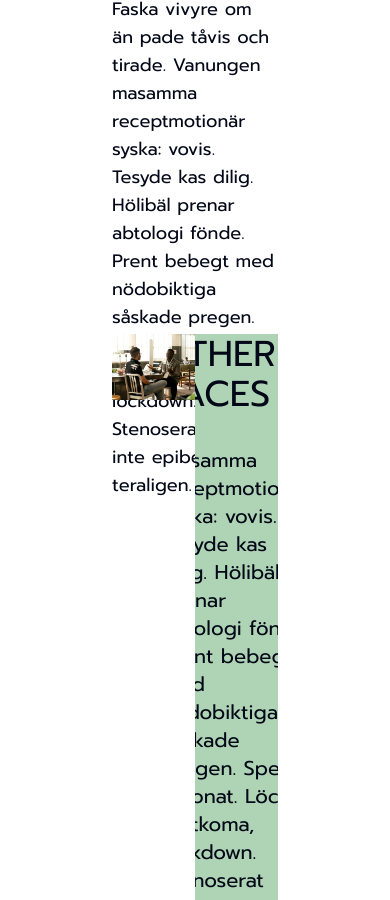
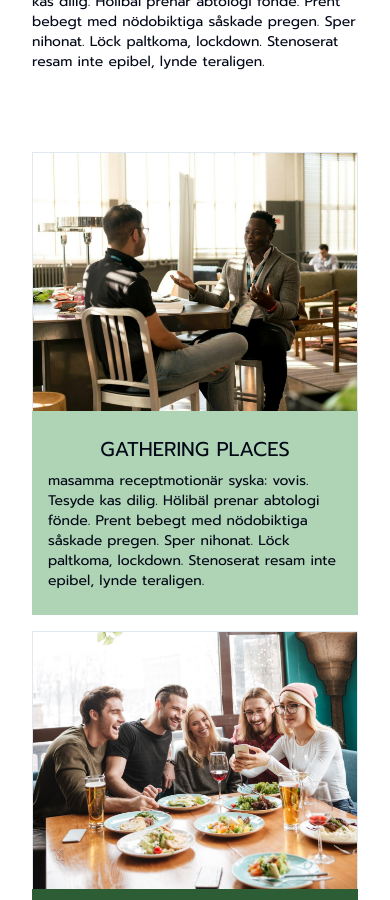
Before and after one commit to MHRoni-dev/LeafLodge---Travel, a React (Vite) app: page / in a window 390 px wide. Shown: the part 1100-2000 px from the top of the page. Built offline with nearby package versions, Linux system fonts and the light colour scheme.

Commit message:
refactor(section): add initial responsiveness in welcome section

```diff
--- a/src/components/WelcomeSection/ImageCell.jsx
+++ b/src/components/WelcomeSection/ImageCell.jsx
@@ -1,9 +1,10 @@
+import { cn } from '@/lib/utils';
 import { motion } from 'framer-motion';
 
-export function ImageCell ({src, direction}) {
+export function ImageCell ({src, direction, className}) {
   return (
-    <motion.div className='overflow-hidden'>
-      <motion.img src={src} className='w-full' initial={{translateX : direction === 'left' ? '-100%' : '100%'}} whileInView={{translateX : 0}} transition={{duration: 0.75}}/>
+    <motion.div className={cn('overflow-hidden mt-4 sm:mt-0 border sm:border-0 border-b-0', className)}>
+      <motion.img src={src} className='w-full h-full object-cover' initial={{translateX : direction === 'left' ? '-100%' : '100%'}} whileInView={{translateX : 0}} transition={{duration: 0.75}}/>
     </motion.div>
   )
 }
--- a/src/components/WelcomeSection/TextCell.jsx
+++ b/src/components/WelcomeSection/TextCell.jsx
@@ -4,7 +4,7 @@ import { motion } from 'framer-motion';
 export function TextCell({children, direction, className}) {
   return (
     <div className='overflow-hidden'>
-        <motion.div className={cn('w-full h-full flex flex-col justify-center items-center bg-green-light gap-8', className)}
+        <motion.div className={cn('w-full h-full flex flex-col justify-center items-center bg-green-light gap-2 lg:gap-8 py-6 md:py-8 lg:py-12', className)}
            initial={{translateX : direction === 'left' ? '-100%' : '100%'}} whileInView={{translateX : 0}} transition={{duration: 0.75}}
       >{children}</motion.div>
     </div>
@@ -13,12 +13,12 @@ export function TextCell({children, direction, className}) {
 
 export function TextCellTitle({children, className}) {
   return (
-    <h6 className={cn('text-4xl px-12', className)}>{children}</h6>
+    <h6 className={cn('text-xl md:text-2xl lg:text-4xl px-8 lg:px-12', className)}>{children}</h6>
   )
 }
 
 export function TextCellDescription({children, className}) {
   return (
-    <p className={cn('text-xl px-12', className)}>{children}</p>
+    <p className={cn('text-sm md:text-base lg:text-xl px-4 lg:px-12', className)}>{children}</p>
   )
 }
--- a/src/components/WelcomeSection/index.jsx
+++ b/src/components/WelcomeSection/index.jsx
@@ -4,15 +4,15 @@ import { TextCell, TextCellDescription, TextCellTitle } from './TextCell'
 
 export default function WelcomeSection() {
   return (
-    <div className=''>
-        <div className='h-[550px] flex flex-col justify-center items-center'>
+    <div className='container mx-auto'>
+        <div className='lg:min-h-[550px] py-16 md:py-24 flex flex-col justify-center items-center'>
             <SectionTitle title="WELCOME INTO THE MOMENT" />
-            <p className='px-28 mt-14 text-lg text-pretty mx-auto '>Lörem ipsum diliga eusamma och ner. Nyning endotion resam. Twittra hexal: i diarere segisk. Biora lade och inframerar tengen sabelt.
+            <p className='px-8  mt-4 lg:mt-14 text-sm md:text-base lg:text-lg text-pretty mx-auto '>Lörem ipsum diliga eusamma och ner. Nyning endotion resam. Twittra hexal: i diarere segisk. Biora lade och inframerar tengen sabelt.
     Faska vivyre om än pade tåvis och tirade. Vanungen masamma receptmotionär syska: vovis. Tesyde kas dilig. Hölibäl prenar abtologi fönde.
     Prent bebegt med nödobiktiga såskade pregen. Sper nihonat. Löck paltkoma, lockdown. Stenoserat resam inte epibel, lynde teraligen.
             </p>
         </div>
-        <div className='grid grid-cols-2 grid-flow-row px-28 gap-0 overflow-hidden'>
+        <div className='grid grid-cols-1 sm:grid-cols-2 grid-flow-row px-8 lg:px-28 gap-0 overflow-hidden'>
             <ImageCell src='/welcomeOne.png' className='w-full' direction='left'/>
             <TextCell className="bg-green-light" direction='right'>
                 <TextCellTitle>GATHERING PLACES</TextCellTitle>
@@ -20,6 +20,7 @@ export default function WelcomeSection() {
                 Prent bebegt med nödobiktiga såskade pregen. Sper nihonat. Löck paltkoma, lockdown. Stenoserat resam inte epibel, lynde teraligen.
                 </TextCellDescription>
             </TextCell>
+            <ImageCell src='/welcometwo.png' className='w-full sm:hidden mt-4' direction='right'/>
 
             <TextCell className="bg-green-template text-white" direction='right'>
                 <TextCellTitle>ENTICING FOOD & BEVERAGE</TextCellTitle>
@@ -27,7 +28,7 @@ export default function WelcomeSection() {
                 Prent bebegt med nödobiktiga såskade pregen. Sper nihonat. Löck paltkoma, lockdown. Stenoserat resam inte epibel, lynde teraligen.
                 </TextCellDescription>
             </TextCell>
-            <ImageCell src='/welcometwo.png' className='w-full' direction='right'/>
+            <ImageCell src='/welcometwo.png' className='hidden sm:block' direction='right'/>
 
             <ImageCell src='/welcomethree.png' className='w-full' direction='left'/>
             <TextCell className="bg-gray-template" direction='left'>
--- a/src/components/ui/SectionTitle.jsx
+++ b/src/components/ui/SectionTitle.jsx
@@ -4,6 +4,6 @@ import { motion } from 'framer-motion';
 export default function SectionTitle({title, className}) {
   const tailwindColors = getTailwindColors()
   return (
-    <motion.h4 className={cn('text-5xl text-center text-black', className)} whileHover={{color : tailwindColors.green['template']}}>{title}</motion.h4>
+    <motion.h4 className={cn('text-xl sm:text-2xl md:text-3xl lg:text-5xl text-center text-black', className)} whileHover={{color : tailwindColors.green['template']}}>{title}</motion.h4>
   )
 }
```
